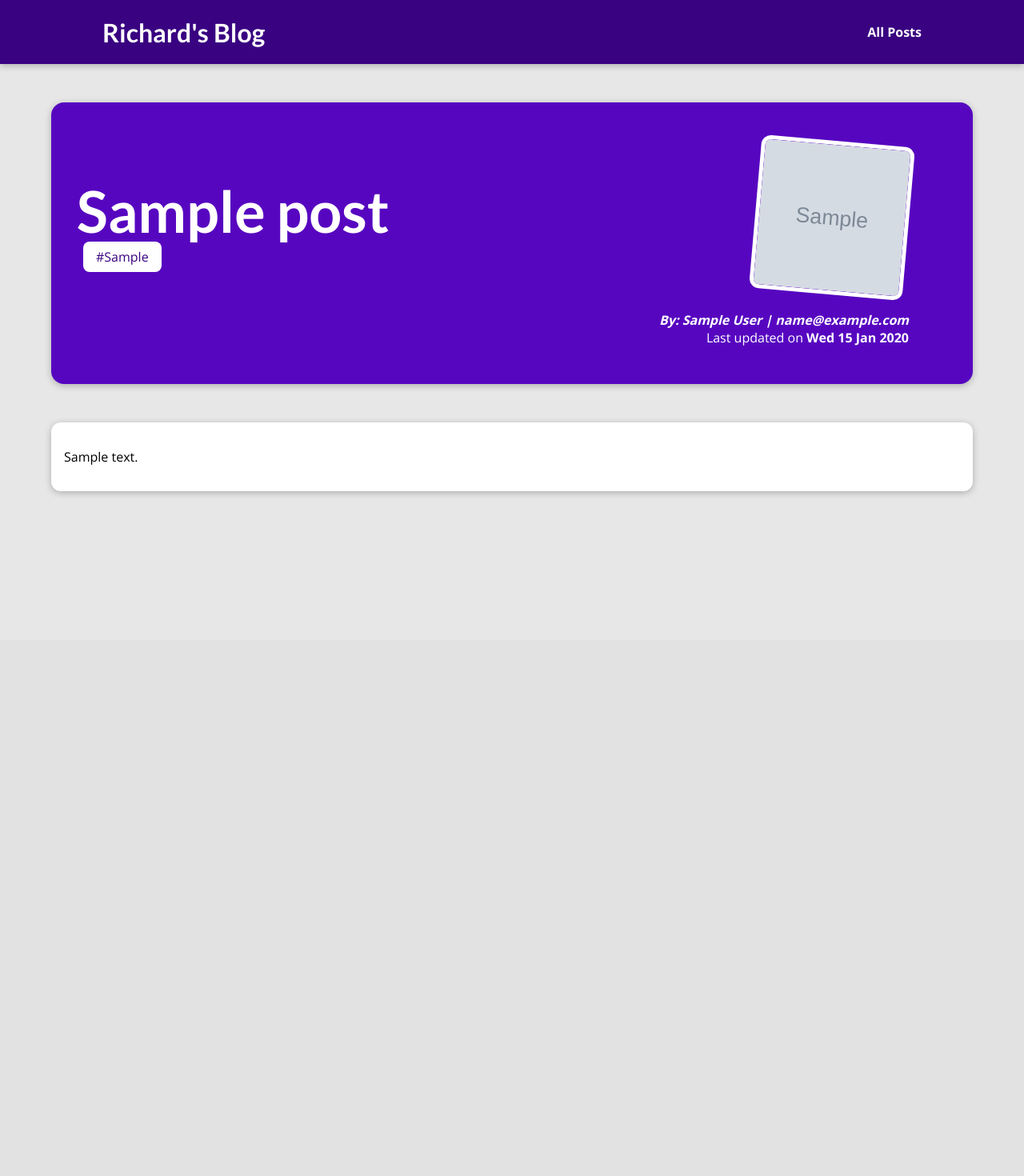
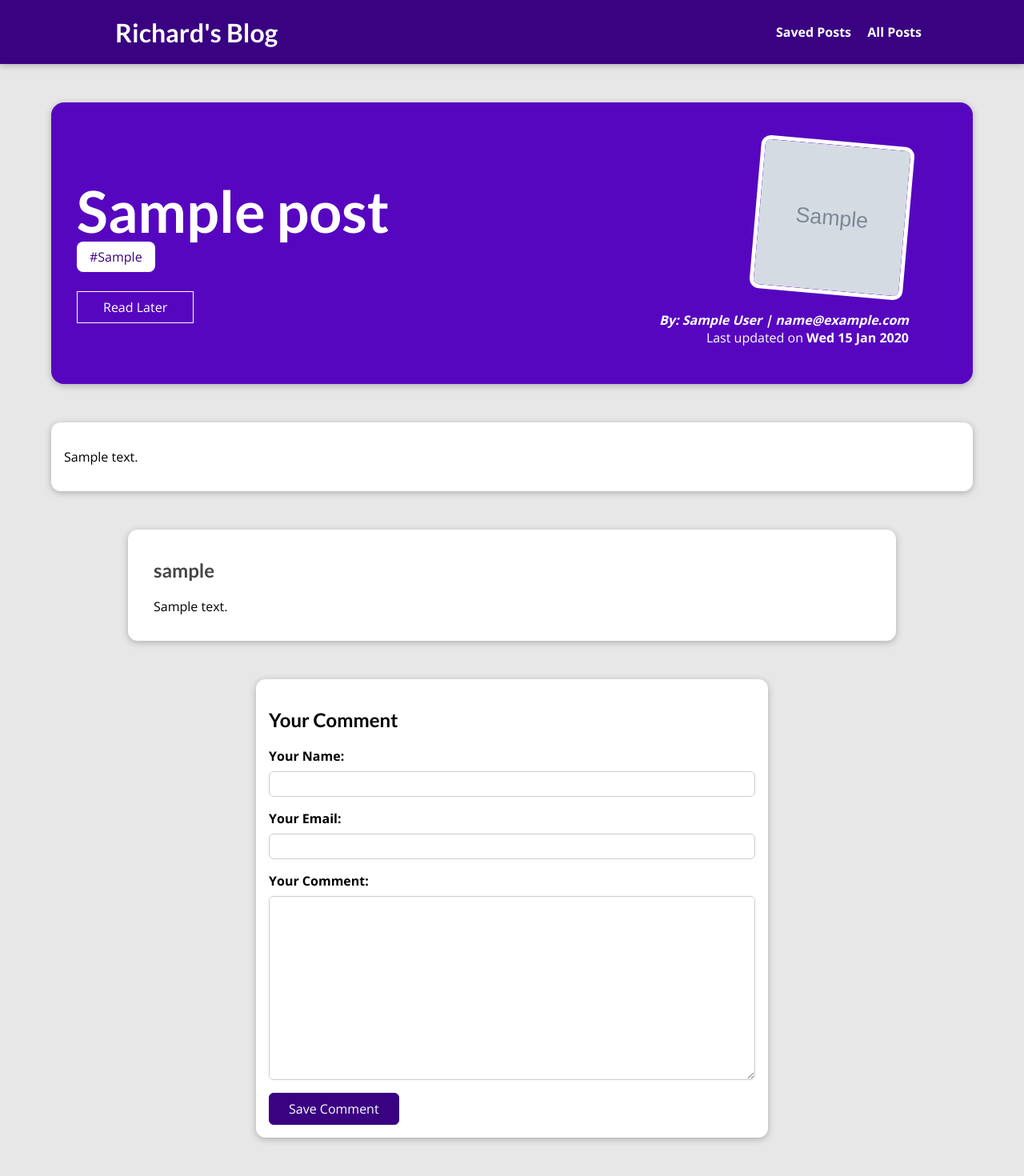
Before and after one commit to ritsardalegre/Django_udemy_tutorial, a Django app: a page that uses my_site/templates/base.html in a window 1280 px wide. Shown: the whole page at 80% size. Before the commit the page ends 618 px from the top, so only its background shows below. Run offline with Django 4.2, Linux system fonts and the light colour scheme; tables that the repository leaves empty hold one stand-in row (values such as "Sample post"); grey boxes marked "Sample" are stand-in pictures.

Commit message:
with Forms, Sessions, ClassBased Views

```diff
--- a/my_site/blog/admin.py
+++ b/my_site/blog/admin.py
@@ -1,7 +1,7 @@
 from django.contrib import admin
 
 # Register your models here.
-from .models import Post ,Author, Tag #Import Model to register
+from .models import Post ,Author, Tag, Comment #Import Model to register
 
 
 @admin.register(Author)
@@ -21,3 +21,7 @@
 @admin.register(Tag)
 class TagAdmin(admin.ModelAdmin):
     pass
+
+@admin.register(Comment)
+class CommentAdmin(admin.ModelAdmin):
+    list_display=("user_name", "post")
--- /dev/null
+++ b/my_site/blog/forms.py
@@ -0,0 +1,14 @@
+from django import forms
+
+
+from .models import Comment
+
+class CommentForm(forms.ModelForm):
+    class Meta:
+        model= Comment
+        exclude = ["post"]
+        labels = {
+            "user_name": "Your Name",
+            "user_email": "Your Email",
+            "text": "Your Comment"
+        }
--- a/my_site/blog/static/blog/includes/post-details.css
+++ b/my_site/blog/static/blog/includes/post-details.css
@@ -48,15 +48,34 @@
   font-weight: bold;
 }
 
+#summary a {
+  color: white;
+  text-decoration: none;
+}
+
 #summary time {
   font-weight: bold;
 }
 
+#read-later {
+  margin: 2rem 0;
+}
 
-  #summary a {
+#read-later button {
+  background-color: transparent;
+  border: 1px solid white;
+  padding: 0.5rem 2rem;
+  font: inherit;
   color: white;
-    text-decoration: none;
+  cursor: pointer;
 }
+
+#read-later button:hover,
+#read-later button:active {
+  background-color: white;
+  color: #390281;
+}
+
 main {
   width: 90%;
   max-width: 90rem;
@@ -69,8 +88,136 @@
 
 .tag {
   background-color: white;
-    color:#390281;
+  color: #390281;
   padding: 0.5rem 1rem;
   border-radius: 8px;
-    margin-left: 8px;
 }
+
+#comment-form {
+  margin: 3rem auto;
+  width: 90%;
+  max-width: 40rem;
+  border-radius: 12px;
+  background-color: white;
+  box-shadow: 0 2px 8px rgba(0, 0, 0, 0.25);
+  padding: 1rem;
+}
+
+#comment-form button {
+  font: inherit;
+  background-color: #390281;
+  color: white;
+  border: 1px solid #390281;
+  padding: 0.5rem 1.5rem;
+  border-radius: 6px;
+  cursor: pointer;
+}
+
+#comment-form button:hover,
+#comment-form button:active {
+  background-color: #4f0ba7;
+  border-color: #4f0ba7;
+}
+
+.form-control {
+  margin-bottom: 1rem;
+}
+
+.form-control label {
+  font-weight: bold;
+  margin-bottom: 0.5rem;
+  display: block;
+}
+
+.form-control input,
+.form-control textarea {
+  display: block;
+  width: 100%;
+  font: inherit;
+  padding: 0.25rem;
+  border-radius: 6px;
+  border: 1px solid #ccc;
+}
+
+.errorlist {
+  list-style: none;
+  margin: 0.5rem 0;
+  padding: 0;
+  color: #d6000b;
+}
+
+.invalid label {
+  color: #d6000b;
+}
+
+.invalid input,
+.invalid textarea {
+  border-color: #d6000b;
+  background-color: #ffe6e7;
+}
+
+#alert {
+  margin: 8rem auto 3rem auto;
+  border: 1px solid #d6000b;
+  background-color: #ffe6e7;
+  padding: 1rem;
+  width: 90%;
+  max-width: 40rem;
+}
+
+#alert a {
+  text-decoration: none;
+  border: 1px solid #d6000b;
+  background-color: #d6000b;
+  color: white;
+  padding: 0.25rem 1.5rem;
+  border-radius: 6px;
+}
+
+#comments {
+  margin: 3rem auto;
+  width: 90%;
+  max-width: 60rem;
+  border-radius: 12px;
+  background-color: white;
+  box-shadow: 0 2px 8px rgba(0, 0, 0, 0.25);
+  padding: 1rem 2rem;
+}
+
+#comments ul {
+  list-style: none;
+  margin: 0;
+  padding: 0;
+}
+
+#comments li {
+  margin-bottom: 1rem;
+  border-bottom: 2px solid #ccc;
+}
+
+#comments li:last-of-type {
+  border-bottom: none;
+}
+
+#comments h2 {
+  color: #464646;
+}
+
+
+#read-later {
+  margin: 2rem 0;
+}
+
+#read-later button{
+  background-color: transparent;
+  border: 1px solid white;
+  padding: 0.5rem 2rem;
+  font: inherit;
+  color: white;
+}
+
+#read-later button:hover,
+#read-later button:active {
+  background-color: white;
+  color: #390281;
+}
--- a/my_site/blog/templates/blog/includes/posts.html
+++ b/my_site/blog/templates/blog/includes/posts.html
@@ -1,9 +1,7 @@
-{%load static%}
-
 <li>
     <article class="post">
         <a href="{% url 'post_details_page' post.slug %}">
-            <img src="{% static "blog/images/"|add:post.image_name %}" alt="{{post.title}}"/>
+            <img src="{{ post.image.url }}" alt="{{post.title}}"/>
             <div class = "post__content">
                 <h3> {{ post.title }} </h3>
                 <p>
--- a/my_site/blog/templates/blog/post-detail.html
+++ b/my_site/blog/templates/blog/post-detail.html
@@ -23,8 +23,25 @@
             {% endfor %}
 
         </div>
+
+        <div id="read-later">
+            <form action="{% url "read-later" %}" method="POST">
+                {% csrf_token %}
+                <input type="hidden" value="{{ post.id }}" name="post_id">
+                <button>
+                    {%if saved_for_later %}
+                        Saved
+                    {%else%}
+                        Read Later
+                    {%endif%}
+
+                </button>
+            </form>
+        </div>
+
+
         <article>
-            <img src="{% static 'blog/images/'|add:post.image_name%}" alt="{{post.title}}" />
+            <img src="{{ post.image.url }}" alt="{{ post.title }}" />
             <address> By: <a href="mailto:{{ post.Author.email }}"> {{post.Author}}</a> </address>
 
             <div>
@@ -38,4 +55,30 @@
             {{post.content|linebreaks}}
         </p>
     </main>
-{%endblock%}
+
+    <section id="comments">
+        <ul>
+            {% for comment in comments %}
+                <li>
+                    <h2> {{ comment.user_name }} </h2>
+                    <p> {{ comment.text|linebreaks }} </p>
+                </li>
+            {% endfor %}
+        </ul>
+    </section>
+
+    <section id="comment-form">
+        <h2>Your Comment</h2>
+        <form action="{% url "post_details_page" post.slug %}" method="POST">
+          {% csrf_token %}
+          {% for form_field in comment_form %}
+            <div class="form-control {% if form_field.errors %}invalid{% endif %}">
+              {{ form_field.label_tag }}
+              {{ form_field }}
+              {{ form_field.errors }}
+            </div>
+          {% endfor %}
+          <button>Save Comment</button>
+        </form>
+      </section>
+      {% endblock %}
--- a/my_site/blog/urls.py
+++ b/my_site/blog/urls.py
@@ -3,7 +3,9 @@
 from . import views
 
 urlpatterns = [
-    path('', views.starting_page, name = 'starting_page'),
-    path('posts', views.posts, name = 'posts_page'),
-    path('posts/<slug:slug>', views.post_detail, name='post_details_page'), #/posts/my-first-post
+    path('', views.StartingPage.as_view(), name = 'starting_page'),
+    path('posts', views.AllPostsView.as_view(), name = 'posts_page'),
+    path('posts/<slug:slug>', views.SinglePostView.as_view(),
+         name='post_details_page'), #/posts/my-first-post
+    path("read-later", views.ReadLaterView.as_view(), name="read-later")
 ]
--- a/my_site/blog/views.py
+++ b/my_site/blog/views.py
@@ -1,117 +1,155 @@
 from django.shortcuts import render, get_object_or_404
+from django.http import HttpResponseRedirect
+from django.urls import reverse
+from django.views.generic import ListView
+from django.views import View
+
 from .models import Post
+from .forms import CommentForm
 
-all_posts = [
-#     {
-#         "slug": "hike-in-the-mountains",
-#         "image": "mountains.jpg",
-#         "author": "Richard",
-#         "date": date(2023, 2, 14),
-#         "title": "Mountain Hiking",
-#         "excerpt" : "Lorem ipsum dolor sit amet, consectetur adipiscing elit, sed do eiusmod tempor incididunt",
-#         "content" : """
-#             Lorem ipsum dolor sit amet, consectetur adipiscing elit, sed do eiusmod
-#             tempor incididunt ut labore et dolore magna aliqua. At in tellus integer
-#             feugiat scelerisque varius morbi enim. Nec feugiat in fermentum posuere.
-#             Sem viverra aliquet eget sit amet. Vulputate enim nulla aliquet porttitor
-#             lacus luctus. Quis vel eros donec ac odio. Sit amet mattis vulputate enim
-#             nulla aliquet porttitor. Natoque penatibus et magnis dis parturient montes
-#             nascetur. Velit laoreet id donec ultrices tincidunt. Sit amet commodo nulla
-#             facilisi nullam vehicula ipsum a arcu. Quam viverra orci sagittis eu volutpat
-#             odio facilisis mauris. Habitant morbi tristique senectus et netus. Faucibus pulvinar
-#             elementum integer enim neque. Fringilla urna porttitor rhoncus dolor purus non enim
-#             praesent elementum.
 
-#             Lorem ipsum dolor sit amet, consectetur adipiscing elit, sed do eiusmod
-#             tempor incididunt ut labore et dolore magna aliqua. At in tellus integer
-#             feugiat scelerisque varius morbi enim. Nec feugiat in fermentum posuere.
-#             Sem viverra aliquet eget sit amet. Vulputate enim nulla aliquet porttitor
-#             lacus luctus. Quis vel eros donec ac odio. Sit amet mattis vulputate enim
-#             nulla aliquet porttitor. Natoque penatibus et magnis dis parturient montes
-#             nascetur. Velit laoreet id donec ultrices tincidunt. Sit amet commodo nulla
-#             facilisi nullam vehicula ipsum a arcu. Quam viverra orci sagittis eu volutpat
-#             odio facilisis mauris. Habitant morbi tristique senectus et netus. Faucibus pulvinar
-#             elementum integer enim neque. Fringilla urna porttitor rhoncus dolor purus non enim
-#             praesent elementum.
 
-#             Lorem ipsum dolor sit amet, consectetur adipiscing elit, sed do eiusmod
-#             tempor incididunt ut labore et dolore magna aliqua. At in tellus integer
-#             feugiat scelerisque varius morbi enim. Nec feugiat in fermentum posuere.
-#             Sem viverra aliquet eget sit amet. Vulputate enim nulla aliquet porttitor
-#             lacus luctus. Quis vel eros donec ac odio. Sit amet mattis vulputate enim
-#             nulla aliquet porttitor. Natoque penatibus et magnis dis parturient montes
-#             nascetur. Velit laoreet id donec ultrices tincidunt. Sit amet commodo nulla
-#             facilisi nullam vehicula ipsum a arcu. Quam viverra orci sagittis eu volutpat
-#             odio facilisis mauris. Habitant morbi tristique senectus et netus. Faucibus pulvinar
-#             elementum integer enim neque. Fringilla urna porttitor rhoncus dolor purus non enim
-#             praesent elementum.
-#         """
-#     },
-#     {
-#         "slug": "programming-is-fun",
-#         "image": "coding.jpg",
-#         "author": "Richard",
-#         "date": date(2022, 3, 10),
-#         "title": "Programming Is Great!",
-#         "excerpt": "Did you ever spend hours searching that one error in your code? Yep - that's what happened to me yesterday...",
-#         "content": """
-#           Lorem ipsum dolor sit amet consectetur adipisicing elit. Officiis nobis
-#           aperiam est praesentium, quos iste consequuntur omnis exercitationem quam
-#           velit labore vero culpa ad mollitia? Quis architecto ipsam nemo. Odio.
 
-#           Lorem ipsum dolor sit amet consectetur adipisicing elit. Officiis nobis
-#           aperiam est praesentium, quos iste consequuntur omnis exercitationem quam
-#           velit labore vero culpa ad mollitia? Quis architecto ipsam nemo. Odio.
 
-#           Lorem ipsum dolor sit amet consectetur adipisicing elit. Officiis nobis
-#           aperiam est praesentium, quos iste consequuntur omnis exercitationem quam
-#           velit labore vero culpa ad mollitia? Quis architecto ipsam nemo. Odio.
-#         """
-#     },
-#     {
-#         "slug": "into-the-woods",
-#         "image": "woods.jpg",
-#         "author": "Richard",
-#         "date": date(2020, 8, 5),
-#         "title": "Nature At Its Best",
-#         "excerpt": "Nature is amazing! The amount of inspiration I get when walking in nature is incredible!",
-#         "content": """
-#           Lorem ipsum dolor sit amet consectetur adipisicing elit. Officiis nobis
-#           aperiam est praesentium, quos iste consequuntur omnis exercitationem quam
-#           velit labore vero culpa ad mollitia? Quis architecto ipsam nemo. Odio.
-
-#           Lorem ipsum dolor sit amet consectetur adipisicing elit. Officiis nobis
-#           aperiam est praesentium, quos iste consequuntur omnis exercitationem quam
-#           velit labore vero culpa ad mollitia? Quis architecto ipsam nemo. Odio.
-
-#           Lorem ipsum dolor sit amet consectetur adipisicing elit. Officiis nobis
-#           aperiam est praesentium, quos iste consequuntur omnis exercitationem quam
-#           velit labore vero culpa ad mollitia? Quis architecto ipsam nemo. Odio.
-#         """
-#     }
-]
-
-def get_date(post):
-    return post['date']
 
 # Create your views here.
-def starting_page(request):
-    latest_posts = Post.objects.all().order_by("-date")[:3]
-    return render(request, "blog/index.html", {
-        "posts": latest_posts
-    })
 
-def posts(request):
-    all_posts = Post.objects.all().order_by("-date")
-    return render(request, 'blog/all-posts.html', {
-        'all_posts': all_posts
-    })
+class StartingPage(ListView):
+    template_name = "blog/index.html" #return render(request, "blog/index.html",  #"posts": latest_posts
+    model = Post # Same with == latest_posts = Post.objects.all().order_by("-date")[:3]
+    ordering = ["-date"]
+    context_object_name = "posts"
 
-def post_detail(request, slug):
-    # identified_post = Post.object.get(slug=slug)
-    identified_post = get_object_or_404(Post, slug=slug)
+    def get_queryset(self):
+       query_set = super().get_queryset()
+       data = query_set[:3]
+       return data
 
-    return render(request, 'blog/post-detail.html', {
-        'post': identified_post,
-        'post_tags': identified_post.caption.all()
-    })
+
+class AllPostsView(ListView):
+    template_name = "blog/all-posts.html"
+    model = Post
+    ordering = ["-date"]
+    context_object_name = "all_posts"
+
+
+
+class SinglePostView(View):
+
+    def is_stored_post(self,request, post_id):
+        stored_posts = request.session.get("stored_posts")
+        if stored_posts is not None:
+            is_saved_for_later = post_id in stored_posts
+        else:
+            is_saved_for_later = False
+
+        return is_saved_for_later
+
+    def get(self, request, slug):
+        post = Post.objects.get(slug=slug)
+
+        context = {
+            "post": post,
+            "post_tags": post.caption.all(),
+            "comment_form": CommentForm(),
+            "comments": post.comments.all().order_by("-id"),
+            "saved_for_later": self.is_stored_post(request,post.id)
+        }
+        return render(request, "blog/post-detail.html", context)
+
+    def post(self, request, slug):
+        comment_form = CommentForm(request.POST)
+        post = Post.objects.get(slug=slug)
+
+        if comment_form.is_valid():
+            comment = comment_form.save(commit=False)
+            comment.post = post
+            comment.save()
+
+            return HttpResponseRedirect(reverse("post_details_page", args=[slug]))
+
+        context = {
+            "post": post,
+            "post_tags": post.caption.all(),
+            "comment_form": comment_form,
+            "comments": post.comments.all().order_by("-id"),
+            "saved_for_later": self.is_stored_post(request,post.id)
+        }
+
+        return render(request, "blog/post-detail.html", context)
+
+
+class ReadLaterView(View):
+    def get(self,request):
+        stored_posts = request.session.get("stored_posts")
+        context = {}
+
+        if stored_posts is None or len(stored_posts) == 0:
+            context["posts"]=[]
+            context["has_posts"] = False
+        else:
+            posts = Post.objects.filter(id__in=stored_posts)
+            context["posts"] = posts
+            context["has_posts"] = True
+
+        return render(request, "blog/stored-posts.html", context)
+
+
+    def post(self,request):
+        stored_posts = request.session.get("stored_posts")
+
+        if stored_posts is None:
+            stored_posts = []
+
+        post_id =  int(request.POST["post_id"])
+
+        if post_id not in stored_posts:
+            stored_posts.append(post_id)
+
+        else:
+            stored_posts.remove(post_id)
+
+        request.session["stored_posts"] = stored_posts
+        return HttpResponseRedirect("/")
+
+
+
+
+
+
+
+    # Using DeatailView
+
+
+    # template_name = "blog/post-detail.html"
+    # model = Post
+
+    # def get_context_data(self, **kwargs):
+    #     context =  super().get_context_data(**kwargs)
+    #     context["post_tags"] = self.object.caption.all()
+    #     context["comment_form"] = CommentForm()
+    #     return context
+
+
+
+# def starting_page(request):
+#     latest_posts = Post.objects.all().order_by("-date")[:3]
+#     return render(request, "blog/index.html", {
+#         "posts": latest_posts
+#     })
+
+
+# def posts(request):
+#     all_posts = Post.objects.all().order_by("-date")
+#     return render(request, 'blog/all-posts.html', {
+#         'all_posts': all_posts
+#     })
+
+# def post_detail(request, slug):
+#     # identified_post = Post.object.get(slug=slug)
+#     identified_post = get_object_or_404(Post, slug=slug)
+
+#     return render(request, 'blog/post-detail.html', {
+#         'post': identified_post,
+#         'post_tags': identified_post.caption.all()
+#     })
--- a/my_site/my_site/settings.py
+++ b/my_site/my_site/settings.py
@@ -135,3 +135,6 @@
 # https://docs.djangoproject.com/en/4.1/ref/settings/#default-auto-field
 
 DEFAULT_AUTO_FIELD = 'django.db.models.BigAutoField'
+
+MEDIA_ROOT = BASE_DIR /"uploads" # the rootfolder will be used to stored media files
+MEDIA_URL = "/files/"
--- a/my_site/my_site/urls.py
+++ b/my_site/my_site/urls.py
@@ -15,8 +15,10 @@
 """
 from django.contrib import admin
 from django.urls import path, include
+from django.conf.urls.static import static
+from django.conf import settings
 
 urlpatterns = [
     path('admin/', admin.site.urls),
     path('', include('blog.urls')) #http://localhost:8000/ - posts/my-first-post
-]
+] + static(settings.MEDIA_URL, document_root = settings.MEDIA_ROOT)
--- a/my_site/static/app.css
+++ b/my_site/static/app.css
@@ -35,6 +35,7 @@
   text-decoration: none;
   color: white;
   font-weight: bold;
+  margin-left: 1rem;
 }
 
 #main-navigation a:hover,
--- a/my_site/templates/base.html
+++ b/my_site/templates/base.html
@@ -19,6 +19,7 @@
     <header id="main-navigation">
         <h1><a href = "{% url 'starting_page'%}">Richard's Blog</a> </h1>
         <nav>
+            <a href = "{% url 'read-later' %}"> Saved Posts </a>
             <a href = "{% url 'posts_page' %}"> All Posts </a>
         </nav>
     </header>
```
Also changed, not shown: my_site/blog/models.py (+12 -1 lines), my_site/blog/static/blog/stored-posts.css (added, +42 -0 lines), my_site/blog/templates/blog/stored-posts.html (added, +25 -0 lines), my_site/blog/migrations/0004_remove_post_image_name_post_image.py (added), my_site/blog/migrations/0005_commnent.py (added), my_site/blog/migrations/0006_rename_commnent_comment_rename_psot_comment_post.py (added), my_site/uploads/posts/coding.jpg (added), my_site/uploads/posts/mountains.jpg (added), my_site/uploads/posts/woods.jpg (added). Lines whose indentation alone changed are shown as unchanged.
